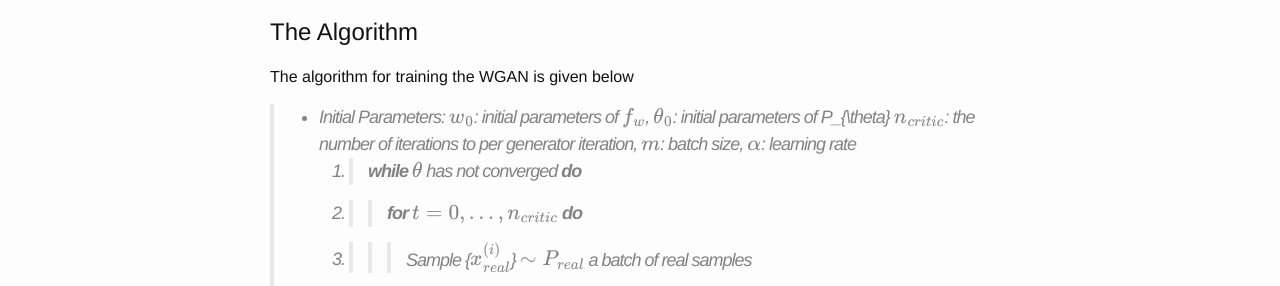
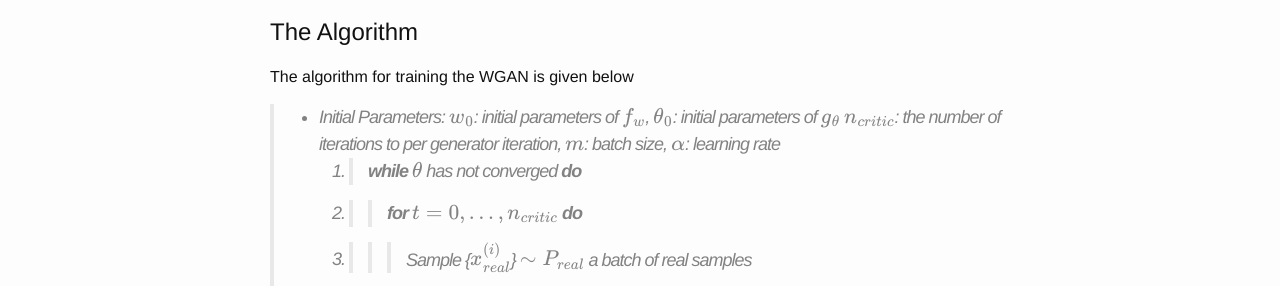
Before and after one commit to shahrukhathar/shahrukhathar.github.io, a Jekyll site: the page built from _posts/2017-03-04-Wasserstein-GANs.markdown, in a window 1280 px wide. Shown: the part 842-1128 px from the top of the page. Built offline with Jekyll 4.4.1, drawn with Linux system fonts in a browser that asks for light colours; formulas are drawn with MathJax 3.

Commit message:
UpdatedWGAN

```diff
--- a/_posts/2017-03-04-Wasserstein-GANs.markdown
+++ b/_posts/2017-03-04-Wasserstein-GANs.markdown
@@ -41,7 +41,7 @@
 # The Algorithm
 The algorithm for training the WGAN is given below
 
-> * *Initial Parameters:* $$w_{0}$$: initial parameters of $$f_{w}$$, $$\theta_{0}$$: initial parameters of P_{\theta}
+> * *Initial Parameters:* $$w_{0}$$: initial parameters of $$f_{w}$$, $$\theta_{0}$$: initial parameters of $$g_{\theta}$$
 $$n_{critic}$$: the number of iterations to per generator iteration, $$m$$: batch size, $$\alpha$$: learning rate
  1. > **while** $$\theta$$ has not converged **do**
  2. > > **for** $$t = 0, \dots, n_{critic}$$ **do**
```
